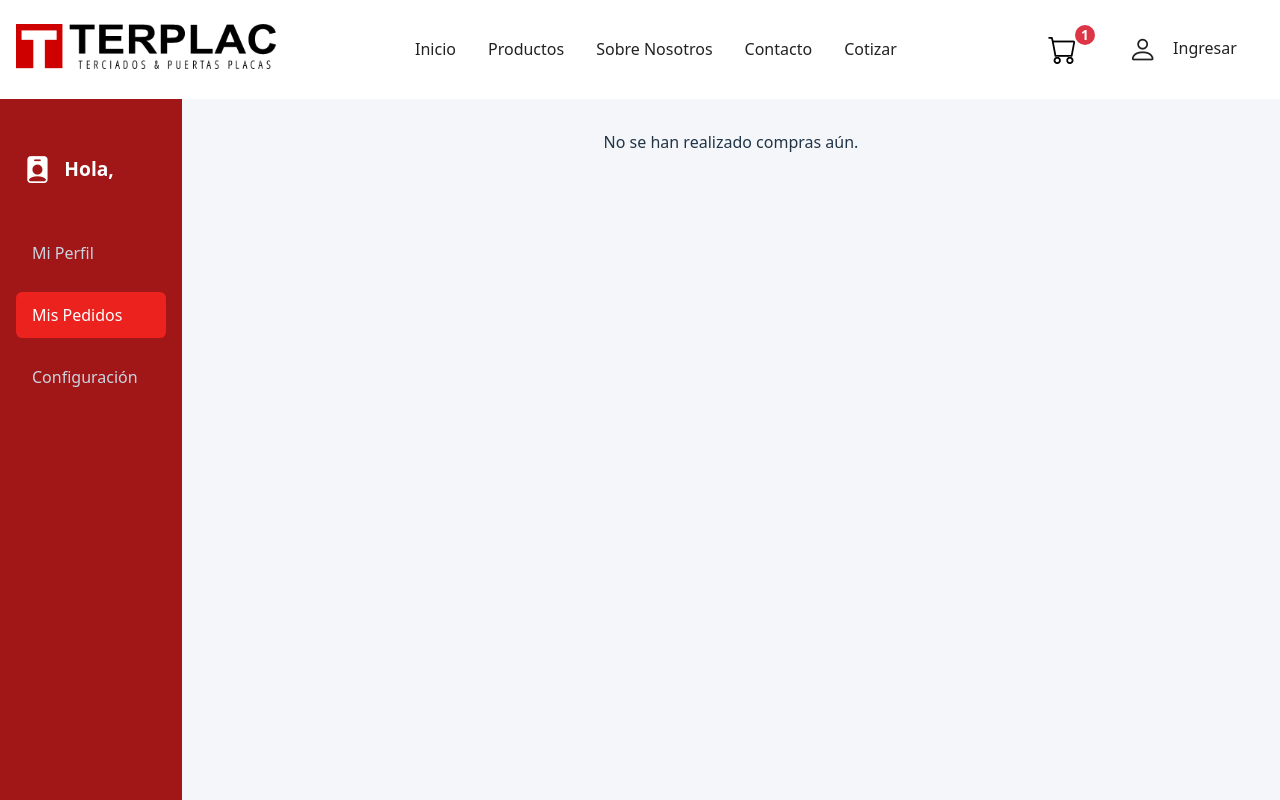
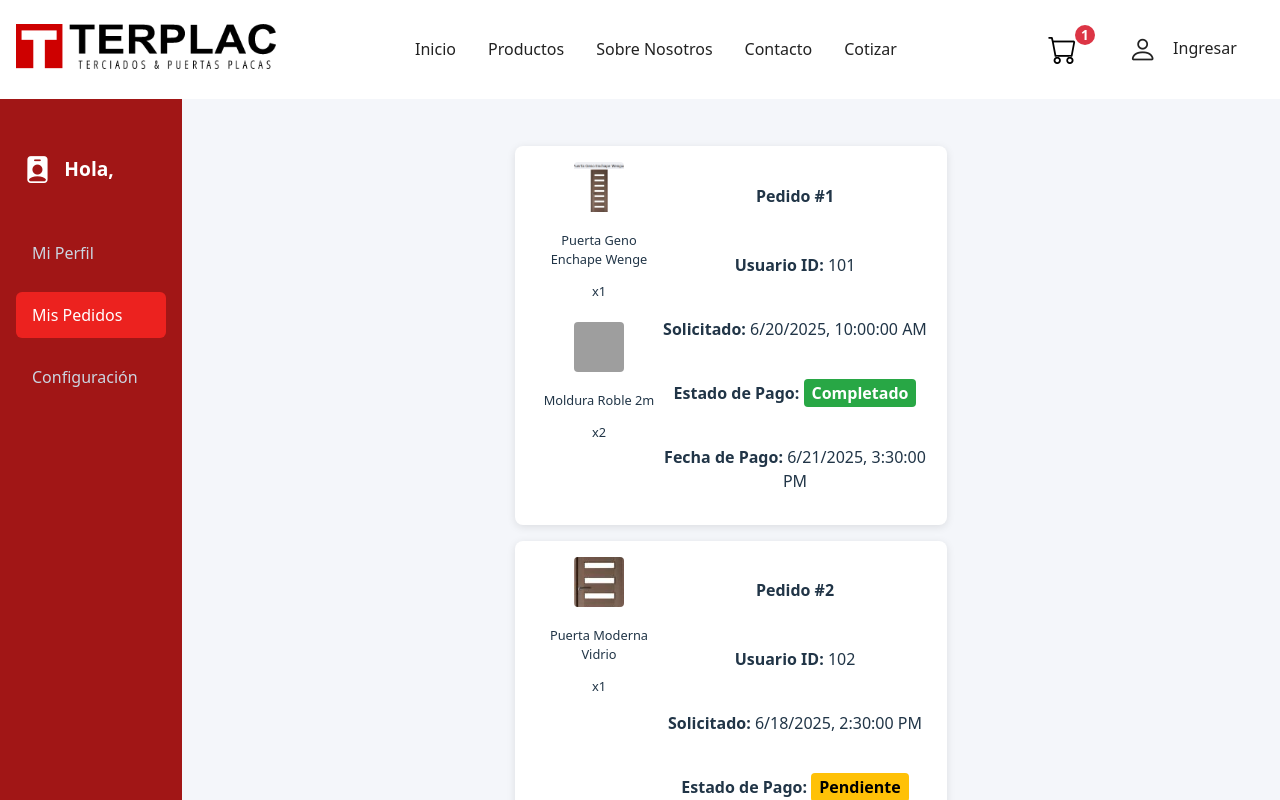
Before and after one commit to 4ndreams/GPS, a React (Vite) app in the folder Ventas/frontend/: page /profile in a window 1280 px wide. Both pictures are taken after a click on the button "Mis Pedidos". Shown: the top 800 px of the page. Built offline with nearby package versions, Linux system fonts and the light colour scheme; grey boxes are pictures that could not be loaded.

Commit message:
ADD simulación "Mis Pedidos"

```diff
--- /dev/null
+++ b/Ventas/frontend/src/components/OrdersList.tsx
@@ -0,0 +1,96 @@
+import React, { useEffect, useState } from "react";
+import "../styles/OrdersList.css";
+
+interface VentaProduct {
+  id: number;
+  nombre: string;
+  precio: number;
+  imagen: string;
+  cantidad: number;
+}
+
+interface Venta {
+  id_venta: number;
+  fecha_solicitud: string;
+  estado_pago: string;
+  fecha_pago: string;
+  id_usuario: number;
+  products: VentaProduct[];  // productos en la venta
+}
+
+const dummyVentas: Venta[] = [
+  {
+    id_venta: 1,
+    fecha_solicitud: "2025-06-20T10:00:00Z",
+    estado_pago: "Completado",
+    fecha_pago: "2025-06-21T15:30:00Z",
+    id_usuario: 101,
+    products: [
+      { id: 1, nombre: 'Puerta Geno Enchape Wenge', precio: 105000, imagen: '1.png', cantidad: 1 },
+      { id: 3, nombre: 'Moldura Roble 2m', precio: 45000, imagen: 'm1.jpg', cantidad: 2 },
+    ],
+  },
+  {
+    id_venta: 2,
+    fecha_solicitud: "2025-06-18T14:30:00Z",
+    estado_pago: "Pendiente",
+    fecha_pago: "2025-06-19T09:45:00Z",
+    id_usuario: 102,
+    products: [
+      { id: 2, nombre: 'Puerta Moderna Vidrio', precio: 210000, imagen: '2.jpeg', cantidad: 1 },
+    ],
+  },
+  {
+    id_venta: 3,
+    fecha_solicitud: "2025-06-22T08:15:00Z",
+    estado_pago: "Completado",
+    fecha_pago: "2025-06-22T11:00:00Z",
+    id_usuario: 103,
+    products: [
+      { id: 5, nombre: 'Puerta Seguridad Acero', precio: 320000, imagen: '3.jpeg', cantidad: 1 },
+      { id: 6, nombre: 'Moldura Blanca Moderna', precio: 38000, imagen: 'm3.jpg', cantidad: 3 },
+    ],
+  },
+];
+
+const OrdersList: React.FC = () => {
+  const [ventas, setVentas] = useState<Venta[]>([]);
+
+  useEffect(() => {
+    // Simulate fetching sales
+    setTimeout(() => {
+      setVentas(dummyVentas);
+    }, 500);
+  }, []);
+
+  return (
+    <div className="orders-container">
+      {ventas.length > 0 ? (
+        ventas.map((venta) => (
+          <div key={venta.id_venta} className="order-card">
+            <div className="order-products">
+              {venta.products.map((p) => (
+                <div key={p.id} className="order-product-item">
+                  <img src={`../src/img/${p.id <= 5 ? 'puertas' : 'molduras'}/${p.imagen}`} alt={p.nombre} />
+                  <p className="product-name">{p.nombre}</p>
+                  <p className="product-qty">x{p.cantidad}</p>
+                </div>
+              ))}
+            </div>
+            <div className="order-details">
+              <h4>Pedido #{venta.id_venta}</h4>
+              <p><strong>Usuario ID:</strong> {venta.id_usuario}</p>
+              <p><strong>Solicitado:</strong> {new Date(venta.fecha_solicitud).toLocaleString()}</p>
+              <p><strong>Estado de Pago:</strong> <span className={`status ${venta.estado_pago === "Completado" ? "paid" : "pending"}`}>{venta.estado_pago}</span></p>
+              <p><strong>Fecha de Pago:</strong> {new Date(venta.fecha_pago).toLocaleString()}</p>
+            </div>
+          </div>
+        ))
+      ) : (
+        <p>No hay pedidos para mostrar.</p>
+      )}
+    </div>
+  );
+};
+
+export default OrdersList;
--- a/Ventas/frontend/src/pages/ProfilePage.tsx
+++ b/Ventas/frontend/src/pages/ProfilePage.tsx
@@ -1,6 +1,7 @@
 import React, { useState, useEffect } from "react";
 import { useLocation } from "react-router-dom";
 import ProfileInfo from "../components/ProfileInfo";
+import OrdersList from "../components/OrdersList";
 import "../styles/ProfileInfo.css";
 import "../styles/animations.css";
 
@@ -15,12 +16,10 @@ const ProfilePage: React.FC = () => {
   const [userName, setUserName] = useState<string>("");
   const [sidebarOpen, setSidebarOpen] = useState(false);
 
-
   const handleTabClick = (key: string) => {
     setActiveTab(key);
     setSidebarOpen(false);
   };
-
 
   const location = useLocation();
 
@@ -34,7 +33,6 @@ useEffect(() => {
       window.history.replaceState({}, document.title, "/profile");
     }
   }, [location]);
-
 
   return (
     <div className="profile-page fade-in">
@@ -53,7 +51,9 @@ useEffect(() => {
         {tabs.map((tab) => (
           <button
             key={tab.key}
-            className={`sidebar-tab${activeTab === tab.key ? " active" : ""}`}
+            className={`sidebar-tab${
+              activeTab === tab.key ? " active" : ""
+            }`}
             onClick={() => handleTabClick(tab.key)}
           >
             {tab.label}
@@ -62,9 +62,9 @@ useEffect(() => {
       </aside>
       <main className="profile-content">
         {activeTab === "info" && (
-          <ProfileInfo onUserLoaded={user => setUserName(user.nombre)} />
+          <ProfileInfo onUserLoaded={(user) => setUserName(user.nombre)} />
         )}
-        {activeTab === "orders" && <div>No se han realizado compras aún.</div>}
+        {activeTab === "orders" && <OrdersList />}
         {activeTab === "settings" && <div>Configuración de usuario.</div>}
       </main>
     </div>
--- /dev/null
+++ b/Ventas/frontend/src/styles/OrdersList.css
@@ -0,0 +1,68 @@
+.orders-container {
+  display: flex;
+  flex-direction: column;
+  align-items: center;  /* Cards centered with fixed width */
+  gap: 1rem;
+  padding: 1rem;
+}
+
+.order-card {
+  background: #fff;
+  border-radius: 8px;
+  box-shadow: 0 2px 8px rgba(0, 0, 0, 0.1);
+  padding: 1rem;
+  min-height: 120px;
+  display: flex;
+  flex-direction: row;
+  align-items: flex-start;
+  width: 400px;
+  max-width: 100%;
+  transition: transform 0.2s;
+}
+
+.order-card:hover {
+  transform: translateY(-4px);
+}
+
+.order-products {
+  flex: 0 0 120px;
+  display: flex;
+  flex-direction: column;
+  gap: 0.5rem;
+  margin-left: 0.5rem;  /* moved to right side */
+}
+
+.order-product-item img {
+  width: 50px;
+  height: 50px;
+  object-fit: cover;
+  border-radius: 4px;
+}
+
+.order-product-item .product-name,
+.order-product-item .product-qty {
+  font-size: 0.8rem;
+}
+
+.status {
+  padding: 0.2rem 0.5rem;
+  border-radius: 4px;
+  color: #fff;
+  font-weight: bold;
+}
+
+.status.paid {
+  background-color: #28a745;
+}
+
+.status.pending {
+  background-color: #ffc107;
+  color: #000;
+}
+
+.order-details {
+  flex: 1;
+  display: flex;
+  flex-direction: column;
+  gap: 0.5rem;
+}
```
Lines whose indentation alone changed are shown as unchanged.
